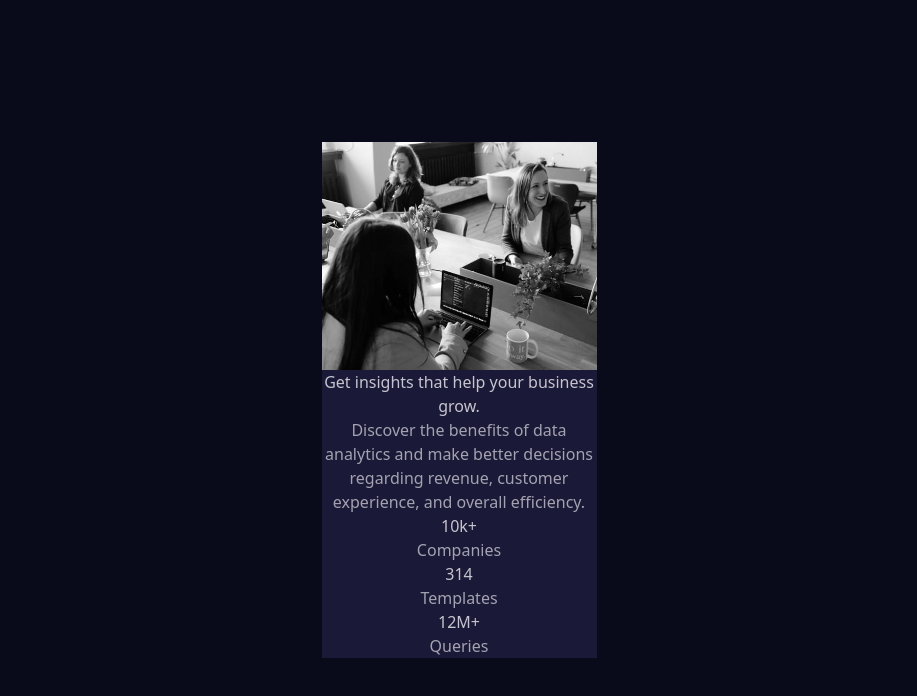
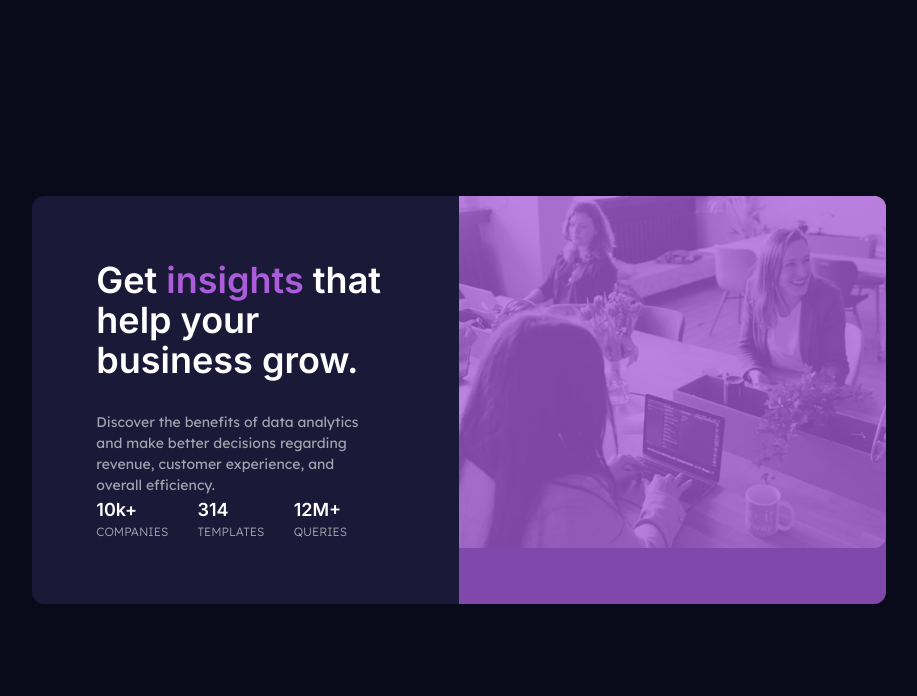
Before and after one commit to karanshergill/Stats-Preview-Card-Component, a website built with Vite: page index.html in a window 1280 px wide. Shown: the whole page, without its empty margins (181-1098 px from the left). Built offline with nearby package versions, Linux system fonts and the light colour scheme.

Commit message:
fixed desktop css

```diff
--- a/index.html
+++ b/index.html
@@ -10,32 +10,68 @@
 </head>
 
 <body>
-    <main class="flex bg-Primary-Very-Dark-Blue h-screen w-full items-center justify-center">
-        <div class="flex flex-col w-[275px] bg-Primary-Dark-Desaturated-Blue">
-            <div class="flex flex-col">
-                <img src="/images/image-header-desktop.jpg" alt="header-image">
-            </div>
-            <div class="flex flex-col text-center">
-                <h1 class="text-Neutral-Slightly-Transparent-White-Head">Get insights that help your business grow.</h1>
-                <p class="text-Neutral-Slightly-Transparent-White-Para">Discover the benefits of data analytics and make
-                    better decisions regarding revenue, customer
-                    experience, and overall efficiency.</p>
-            </div>
-            <div class="flex flex-col">
-                <div class="flex flex-col items-center">
-                    <h2 class="text-Neutral-Slightly-Transparent-White-Head">10k+</h2>
-                    <p class="text-Neutral-Slightly-Transparent-White-Para">Companies</p>
+    <main class="flex bg-Primary-Very-Dark-Blue w-full h-screen justify-center">
+        <div class="flex items-center justify-center w-4/5 md:w-2/3">
+
+            <div class="grid grid-rows-2 md:grid-cols-2 md:grid-rows-1">
+
+                <div class="flex flex-col bg-Primary-Dark-Desaturated-Blue md:justify-between md:p-16 md:rounded-l-xl">
+
+                    <!-- Heading and Description -->
+                    <div class="flex flex-col gap-8">
+                        <!-- Heading -->
+                        <h1 class="text-Neutral-White font-Lexend font-semibold text-4xl ">Get <span
+                                class="text-Primary-Soft-Voilet">insights</span> that help
+                            your
+                            business grow.<h1>
+
+                                <!-- Description -->
+                                <p class="text-Neutral-Slightly-Transparent-White-Para font-Inter text-[14px] md:mr-4">
+                                    Discover
+                                    the
+                                    benefits of
+                                    data
+                                    analytics
+                                    and make better decisions regarding revenue, customer
+                                    experience, and overall efficiency.</p>
+
+                    </div>
+
+                    <!-- Stats -->
+                    <div class="flex justify-between md:mr-12">
+                        <div>
+                            <h2 class="text-Neutral-White font-Lexend font-semibold text-lg">10k+</h2>
+                            <p
+                                class="text-Neutral-Slightly-Transparent-White-Para text-xs uppercase font-Inter font-light">
+                                Companies</p>
+                        </div>
+                        <div>
+                            <h2 class="text-Neutral-White font-Lexend font-semibold text-lg">314</h2>
+                            <p
+                                class="text-Neutral-Slightly-Transparent-White-Para text-xs uppercase font-Inter font-light">
+                                Templates</p>
+                        </div>
+                        <div>
+                            <h2 class="text-Neutral-White font-Lexend font-semibold text-lg">12M+</h2>
+                            <p
+                                class="text-Neutral-Slightly-Transparent-White-Para text-xs uppercase font-Inter font-light">
+                                Queries</p>
+                        </div>
+                    </div>
                 </div>
-                <div class="flex flex-col items-center">
-                    <h2 class="text-Neutral-Slightly-Transparent-White-Head">314</h2>
-                    <p class="text-Neutral-Slightly-Transparent-White-Para">Templates</p>
+
+                <!-- Hero Image -->
+                <div class="-order-1 relative md:order-1">
+                    <picture class="w-full h-full">
+                        <source media="(min-width: 768px)" srcset="/images/image-header-desktop.jpg">
+                        <img src="/images/image-header-mobile.jpg" class="md:rounded-r-xl" alt="header-image">
+                    </picture>
+                    <div class="absolute inset-0 bg-Primary-Soft-Voilet opacity-75 md:rounded-r-xl"></div>
                 </div>
-                <div class="flex flex-col items-center">
-                    <h2 class="text-Neutral-Slightly-Transparent-White-Head">12M+</h2>
-                    <p class="text-Neutral-Slightly-Transparent-White-Para">Queries</p>
-                </div>
+
             </div>
         </div>
+
     </main>
 </body>
 
```
